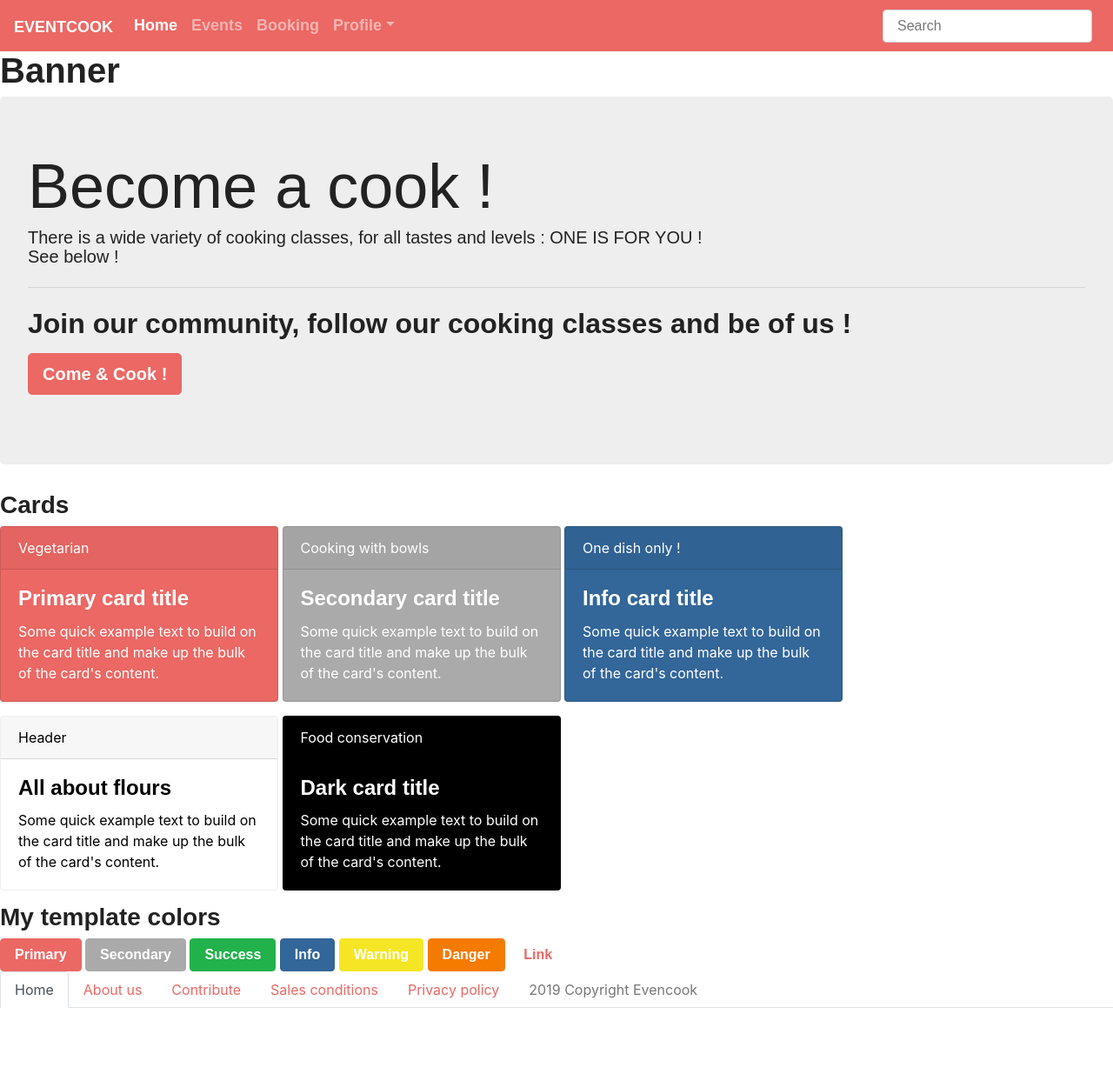
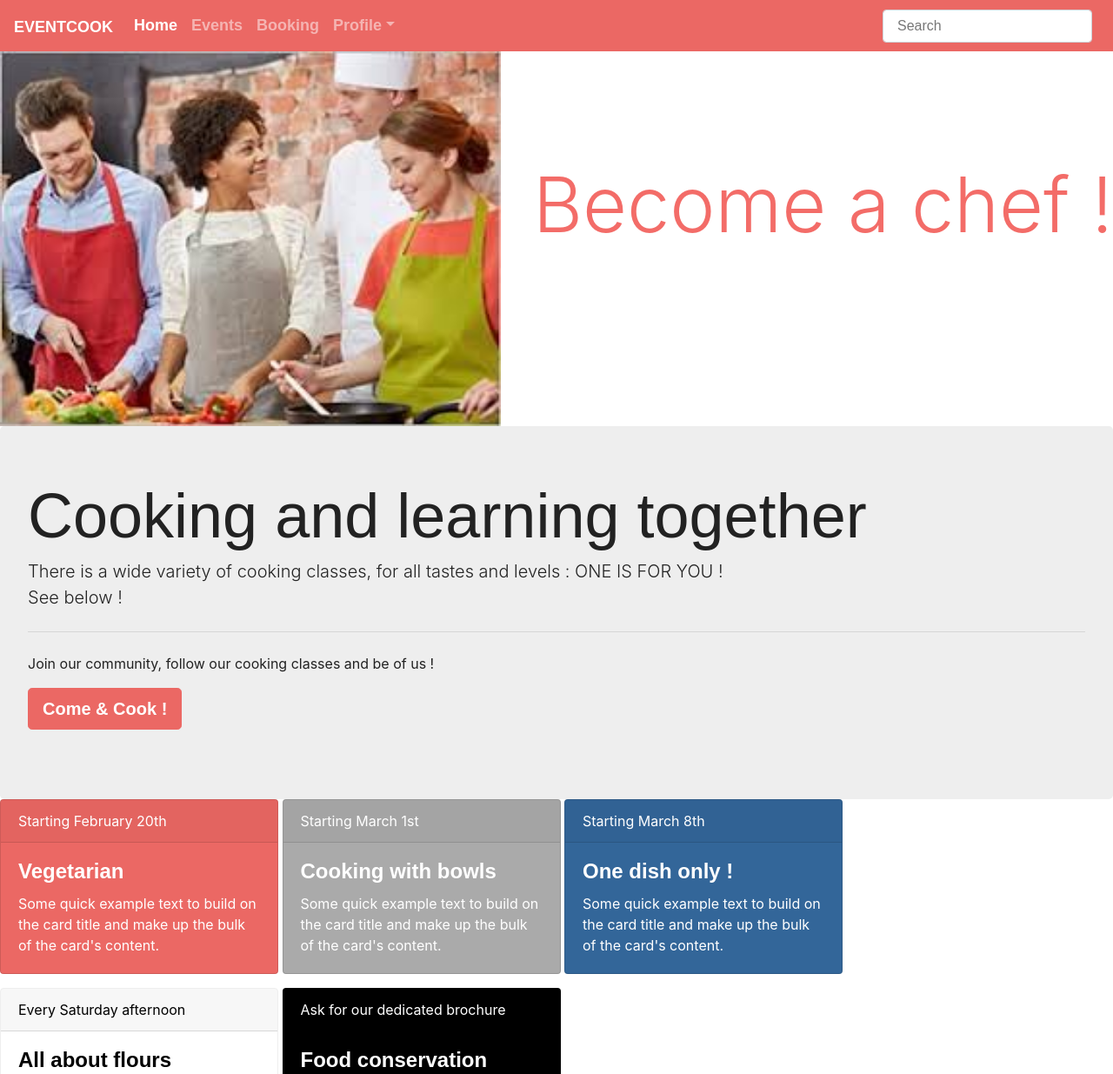
Before and after one commit to Lo56/Eventcook, a plain HTML site: page index.html in a window 1280 px wide. Shown: the top 1235 px of the page at 87% size. Before the commit the page ends 1159 px from the top, so only its background shows below. Drawn offline with nearby package versions, Linux system fonts and the light colour scheme; a web font is replaced by a local one.

Commit message:
modif index css

```diff
--- a/index.html
+++ b/index.html
@@ -7,7 +7,7 @@
   <link href="https://stackpath.bootstrapcdn.com/bootswatch/4.3.1/journal/bootstrap.min.css" rel="stylesheet" integrity="sha384-ciphE0NCAlD2/N6NUApXAN2dAs/vcSAOTzyE202jJx3oS8n4tAQezRgnlHqcJ59C" crossorigin="anonymous">
   <link href="style.css" rel="stylesheet"  >
 
-  <link rel="import" href="navbar.html">
+
 
 <title>Eventcook</title>
 </head>
@@ -51,16 +51,16 @@
         </div>
       </nav>
 
-<h1>Banner</h1>
 
-<div class="position-relative gradient-overlay-half-dark-v2 bg-img-hero" style="background-image: url(img7.jpg);" ></div>
+<div class="banner">
+    <img src="cooking.jpeg" width="45%" alt="people cooking" />
+    <p class="display-2">Become a chef !</p>
 
-<div  id="banner" class="position-relative gradient-overlay-half-dark-v2 bg-img-hero" style="background-image: url(../cooking.jpeg)" img=no-repeat;></div>
- <!--<background-image src="cooking.jpeg" width:"259px" height:"194px" alt="people cooking">Cooking and learning together !-->
+</div>
 
 
-<h2><div class="jumbotron">
-    <h1 class="display-3">Become a cook !</h1>
+<div class="jumbotron">
+    <h1 class="display-3">Cooking and learning together</h1>
     <p class="lead">There is a wide variety of cooking classes, for all tastes and levels : ONE IS FOR YOU !
         <br > See below !
       </p>
@@ -69,43 +69,42 @@
     <p class="lead">
       <a class="btn btn-primary btn-lg" href="#" role="button">Come & Cook !</a>
     </p>
-  </div></h2>
+  </div>
 
 
-  <h3>Cards</h3>
     <div class="card text-white bg-primary mb-3" style="max-width: 20rem;">
-      <div class="card-header">Vegetarian</div>
+      <div class="card-header">Starting February 20th</div>
       <div class="card-body">
-        <h4 class="card-title">Primary card title</h4>
+        <h4 class="card-title">Vegetarian</h4>
         <p class="card-text">Some quick example text to build on the card title and make up the bulk of the card's content.</p>
       </div>
     </div>
     <div class="card text-white bg-secondary mb-3" style="max-width: 20rem;">
-      <div class="card-header">Cooking with bowls</div>
+      <div class="card-header">Starting March 1st</div>
       <div class="card-body">
-        <h4 class="card-title">Secondary card title</h4>
+        <h4 class="card-title">Cooking with bowls</h4>
         <p class="card-text">Some quick example text to build on the card title and make up the bulk of the card's content.</p>
       </div>
     </div>
 
     <div class="card text-white bg-info mb-3" style="max-width: 20rem;">
-      <div class="card-header">One dish only !</div>
+      <div class="card-header">Starting March 8th</div>
       <div class="card-body">
-        <h4 class="card-title">Info card title</h4>
+        <h4 class="card-title">One dish only !</h4>
         <p class="card-text">Some quick example text to build on the card title and make up the bulk of the card's content.</p>
       </div>
     </div>
     <div class="card bg-light mb-3" style="max-width: 20rem;">
-      <div class="card-header">Header</div>
+      <div class="card-header">Every Saturday afternoon</div>
       <div class="card-body">
         <h4 class="card-title">All about flours</h4>
         <p class="card-text">Some quick example text to build on the card title and make up the bulk of the card's content.</p>
       </div>
     </div>
     <div class="card text-white bg-dark mb-3" style="max-width: 20rem;">
-      <div class="card-header">Food conservation</div>
+      <div class="card-header">Ask for our dedicated brochure</div>
       <div class="card-body">
-        <h4 class="card-title">Dark card title</h4>
+        <h4 class="card-title">Food conservation</h4>
         <p class="card-text">Some quick example text to build on the card title and make up the bulk of the card's content.</p>
       </div>
     </div>
--- a/style.css
+++ b/style.css
@@ -1,14 +1,18 @@
-.navbar {
 
-  }
+
 .card {
   display: inline-block;
+  margin: 0 auto;
 }
-/*
-#banner img {
-  src="cooking.jpeg";
-  repeat: no-repeat;
-  margin: 0 auto;
 
 
-  }*/
+.display-2{
+  float: right;
+  margin-top: 10%;
+  color:#f36c68;
+}
+
+.jumbotron{
+  margin: 0 auto;
+}
+}
```
Also changed, not shown: cooking2.jpeg (added), style2.css.
